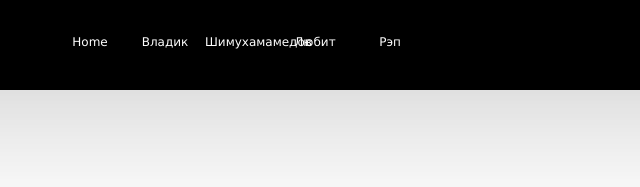
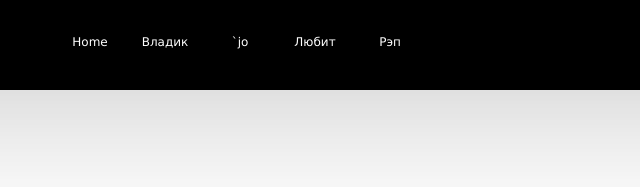
Before and after one commit to funboy322/Bambuk, a plain HTML site: page Новая папка/index.html in a window 1280 px wide. Shown: the top 187 px of the page, 640-1280 px from the left. Drawn offline with Linux system fonts and the light colour scheme.

Commit message:
Update index.html

```diff
--- a/Новая папка/index.html
+++ b/Новая папка/index.html
@@ -1,14 +1,14 @@
 <html xmlns="http://www.w3.org/1999/xhtml">
 <head>
 <meta http-equiv="Content-Type" content="text/html; charset=UTF-8" />
-<title>ILYAS BLOG</title>
+<title>ILS BLOG</title>
 <link href="css/stylesheet.css" rel="stylesheet" type="text/css" />
 </head>
 
 <body>
 <div id="top_bar_black"> <div id="logo_container"> <div id="logo_image"> </div>  <div id="nav_block"> <div class="nav_button">Home </a></div>
 	  <div class="nav_button"> Владик</div>
-		<div class="nav_button"> Шимухамамедов</div>
+		<div class="nav_button"> `jo</div>
 		<div class="nav_button"> Любит</div>
 		<div class="nav_button"> Рэп </div>
 	  </div>
```
